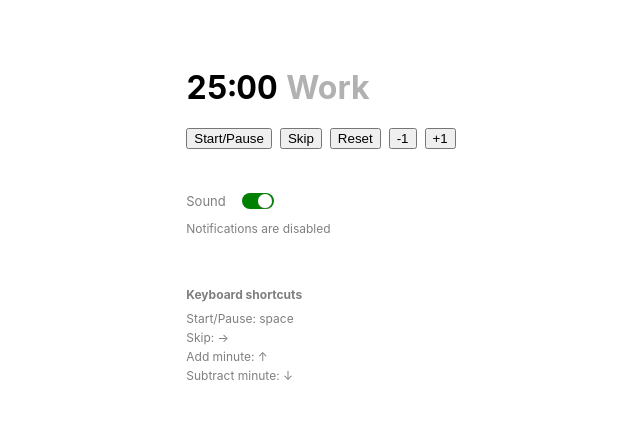
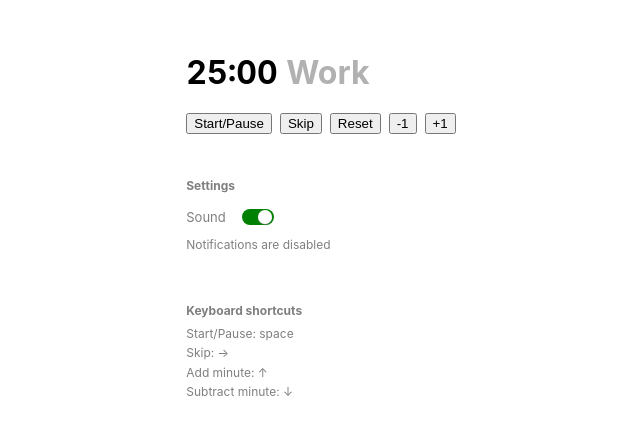
Before and after one commit to jamesjlyons/pomodo, a Next.js app: page / in a window 1280 px wide. Shown: the part 136-570 px from the top of the page, without its empty margins (319-959 px from the left). Built offline with nearby package versions, Linux system fonts and the light colour scheme.

Commit message:
settings title

```diff
--- a/components/Pomodoro.tsx
+++ b/components/Pomodoro.tsx
@@ -241,9 +241,8 @@ export default function Pomodoro() {
       <form style={{
         fontSize: 13,
         marginTop: 44,
-        display: 'flex',
-        alignItems: 'center',
       }}>
+        <h4 style={{ fontSize: 12, opacity: 0.5 }}>Settings</h4>
         <div style={{ display: 'flex', alignItems: 'center' }}>
           <label className="Label" htmlFor="sound" style={{ opacity: 0.5, paddingRight: 16 }}>
             Sound
```
